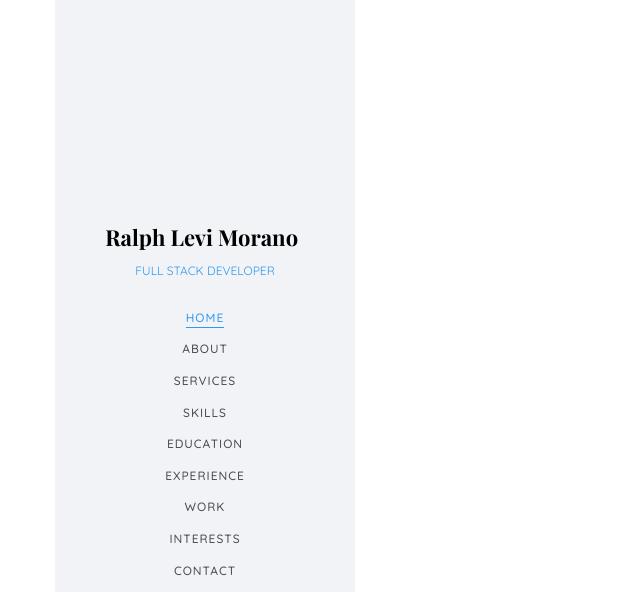
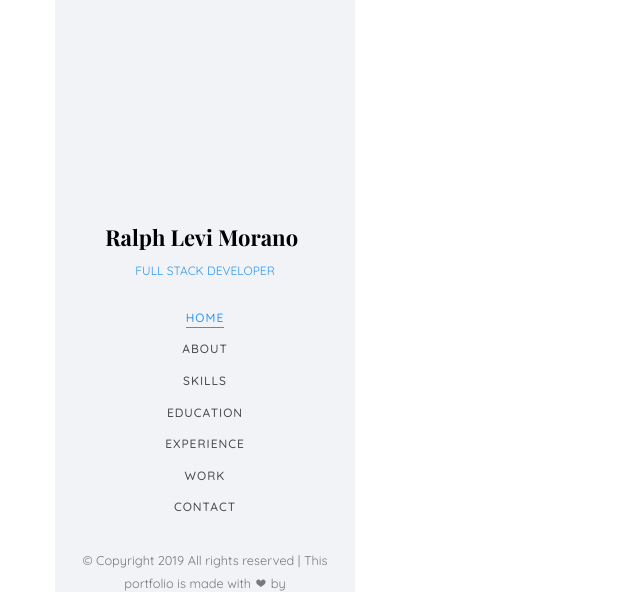
Before and after one commit to rlmorano/zuitt-portfolio, a plain HTML site: page index.html in a window 1280 px wide. Shown: the top 592 px of the page, without its empty margins (0-640 px from the left). Drawn offline with nearby package versions, Linux system fonts and the light colour scheme; files whose address does not match are found by name; a web font is replaced by a local one.

Commit message:
semi-final-portfolio

```diff
--- a/index.html
+++ b/index.html
@@ -64,12 +64,10 @@
 								<ul>
 									<li class="active"><a href="#" data-nav-section="home">Home</a></li>
 									<li><a href="#" data-nav-section="about">About</a></li>
-									<li><a href="#" data-nav-section="services">Services</a></li>
 									<li><a href="#" data-nav-section="skills">Skills</a></li>
 									<li><a href="#" data-nav-section="education">Education</a></li>
 									<li><a href="#" data-nav-section="experience">Experience</a></li>
 									<li><a href="#" data-nav-section="work">Work</a></li>
-									<li><a href="#" data-nav-section="interest">Interests</a></li>
 									<li><a href="#" data-nav-section="contact">Contact</a></li>
 								</ul>
 							</div>
```
